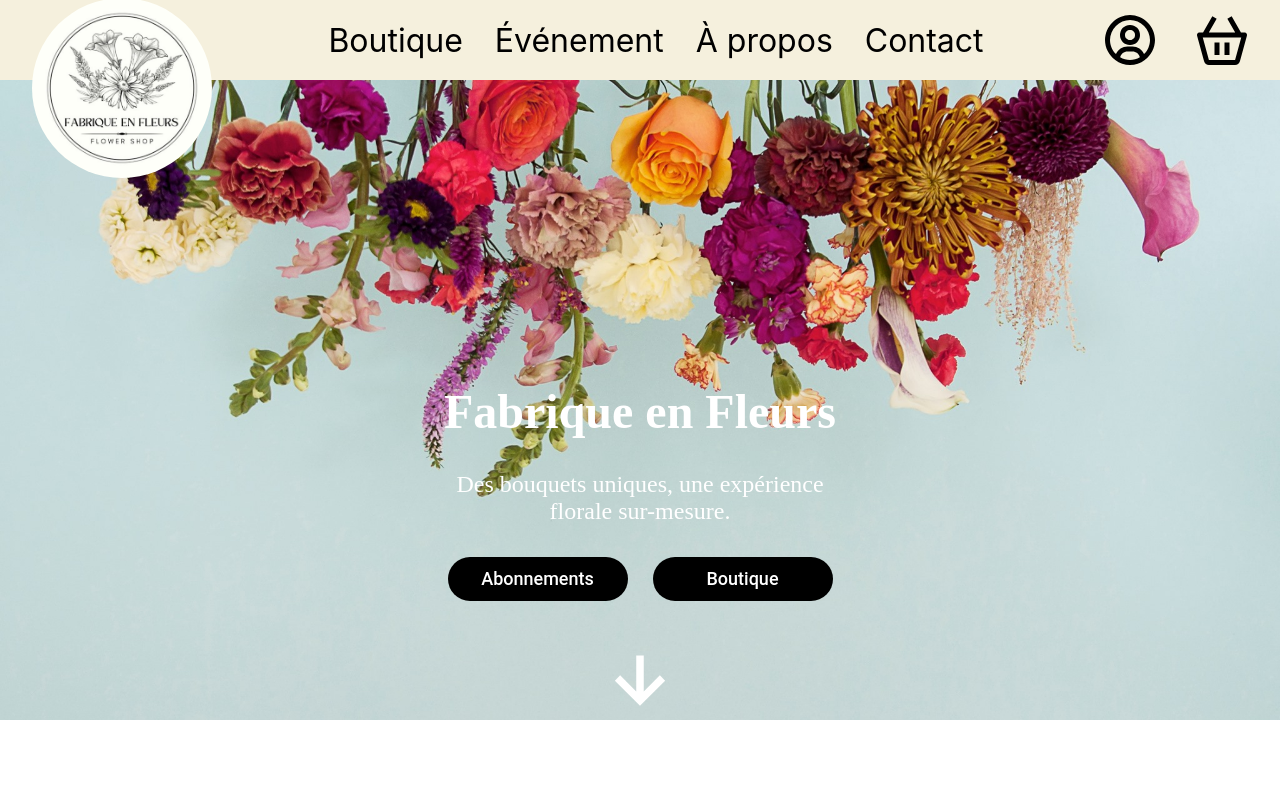
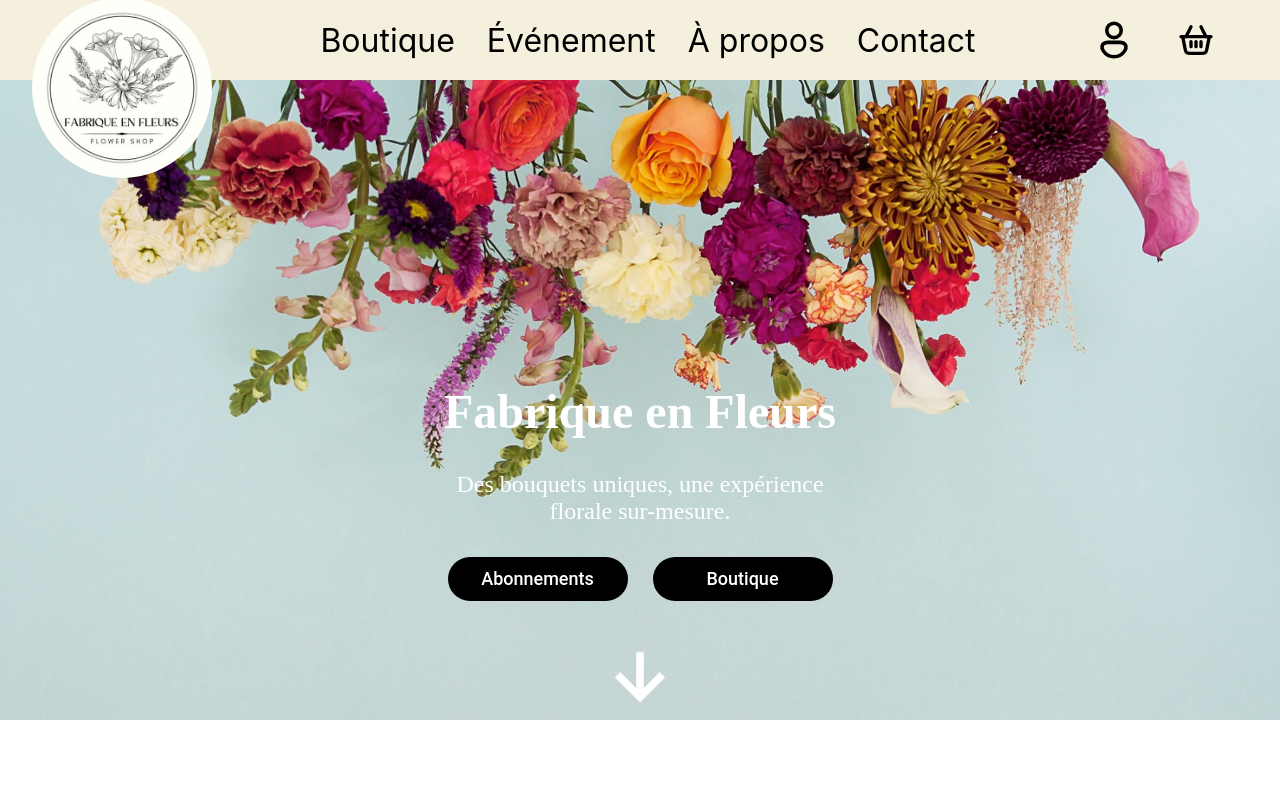
Before and after one commit to alvarezadrien/Workshop_team6, a React (Create React App) app: page / in a window 1280 px wide. Shown: the top 791 px of the page. Built offline with nearby package versions, Linux system fonts and the light colour scheme.

Commit message:
rajout img changement des icon navbar panier et profil et animations fleche bas homepage

```diff
--- a/src/pages/Navbar.jsx
+++ b/src/pages/Navbar.jsx
@@ -30,7 +30,7 @@ const Navbar = () => {
           onMouseEnter={() => handleMouseEnter("boutique")}
           onMouseLeave={handleMouseLeave}
         >
-          <a href="Boutique">Boutique</a>
+          <a href="/Bouquets">Boutique</a>
           {activePopup === "boutique" && (
             <div className="popup_nav">
               <a href="/Bouquets">Bouquets</a>
@@ -43,7 +43,7 @@ const Navbar = () => {
           onMouseEnter={() => handleMouseEnter("evenement")}
           onMouseLeave={handleMouseLeave}
         >
-          <a href="Evénement">Événement</a>
+          <a href="/Entreprise">Événement</a>
           {activePopup === "evenement" && (
             <div className="popup_nav">
               <a href="/mariages">Mariages</a>
@@ -57,7 +57,7 @@ const Navbar = () => {
           onMouseEnter={() => handleMouseEnter("apropos")}
           onMouseLeave={handleMouseLeave}
         >
-          <a href="/Propos">À propos</a>
+          <a href="/Formulaire devis">À propos</a>
           {activePopup === "apropos" && (
             <div
               className="popup_nav"
@@ -74,10 +74,15 @@ const Navbar = () => {
 
       <div className="links_img_nav">
         <a href="/Compte">
-          <img className="logo_profil" src="../images/user-circle.svg" alt="" />
+          <img
+            className="logo_profil"
+            src="../images/user_profil.svg"
+            alt=""
+            width={40}
+          />
         </a>
         <a href="/Achat">
-          <img src="../images/basket.svg" alt="" />
+          <img src="../images/basket_shop.svg" alt="" width={40} />
         </a>
       </div>
     </div>
--- a/src/styles/Homepage.css
+++ b/src/styles/Homepage.css
@@ -82,6 +82,29 @@
   margin: 0 auto;
   position: relative;
   top: 4rem;
+  animation: rebond 1s ease-in-out infinite;
+}
+
+/* Animation rebond */
+@keyframes rebond {
+  0% {
+    transform: translateY(0);
+  }
+  20% {
+    transform: translateY(-10px);
+  }
+  40% {
+    transform: translateY(0);
+  }
+  60% {
+    transform: translateY(-5px);
+  }
+  80% {
+    transform: translateY(0);
+  }
+  100% {
+    transform: translateY(0);
+  }
 }
 
 /* reste home */
```
Also changed, not shown: public/images/basket_shop.svg (added), public/images/user_profil.svg (added).
